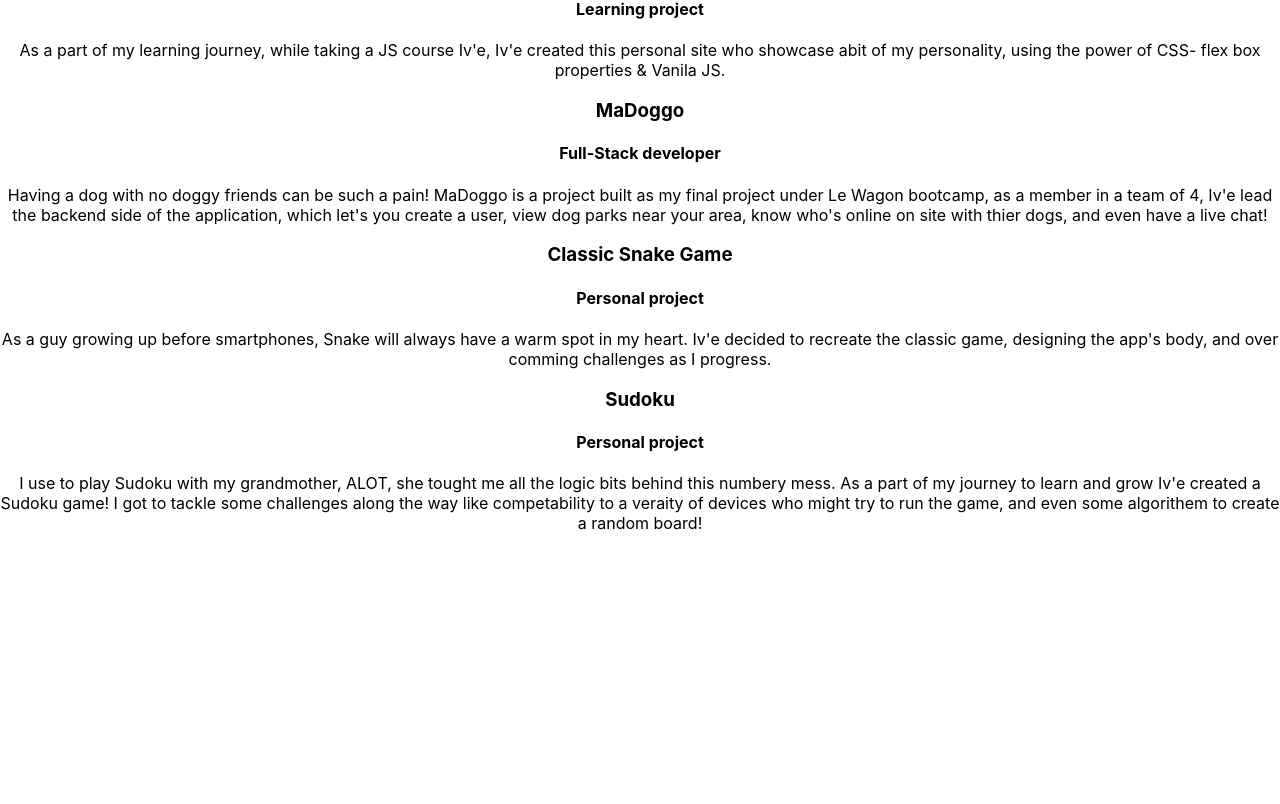
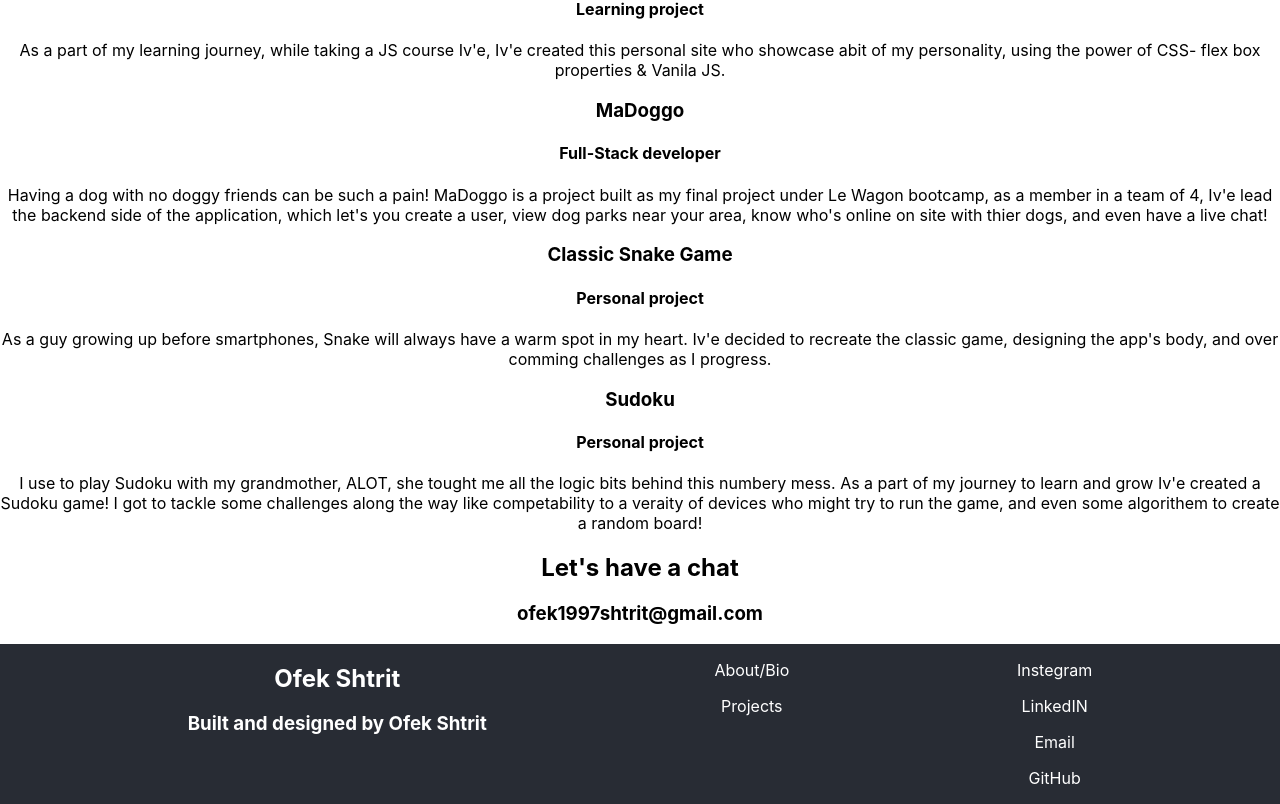
Before and after one commit to OverFishy/portfolio, a React (Create React App) app: page / in a window 1280 px wide. Shown: the part 1303-2107 px from the top of the page. Before the commit the page ends 1852 px from the top, so only its background shows below. Built offline with nearby package versions, Linux system fonts and the light colour scheme.

Commit message:
added Footer & contact info

```diff
--- a/src/App.css
+++ b/src/App.css
@@ -22,6 +22,18 @@
   justify-content: center;
   font-size: calc(10px + 2vmin);
   color: white;
+}
+
+.footer {
+  background-color: #282c34;
+  min-height: 20vh;
+  color: white;
+  display: flex;
+  justify-content: space-evenly;
+}
+
+.footer .links, .get-in-touch{
+  list-style-type: none;
 }
 
 .App-link {
--- a/src/App.js
+++ b/src/App.js
@@ -4,6 +4,8 @@ import { Header } from './header';
 import { MySkills } from './myskills';
 import './App.css';
 import { Projects } from './projectSection'
+import { Contact} from './contact'
+import { Footer } from './footer'
 
 function App() {
   return (
@@ -11,6 +13,8 @@ function App() {
         < Header />
         < MySkills />
         < Projects />
+        < Contact />
+        < Footer />
       </div>
 
   );
--- /dev/null
+++ b/src/contact.js
@@ -0,0 +1,8 @@
+export function Contact() {
+  return(
+    <div>
+      <h2>Let's have a chat</h2>
+      <h3>ofek1997shtrit@gmail.com</h3>
+    </div>
+  )
+}
--- /dev/null
+++ b/src/footer.js
@@ -0,0 +1,20 @@
+export function Footer() {
+  return (
+    <div className="footer">
+      <div className="peronal-details">
+        <h2>Ofek Shtrit</h2>
+        <h3>Built and designed by Ofek Shtrit</h3>
+      </div>
+      <li className="links">
+        <ul>About/Bio</ul>
+        <ul>Projects</ul>
+      </li>
+      <li className="get-in-touch">
+        <ul>Instegram</ul>
+        <ul>LinkedIN</ul>
+        <ul>Email</ul>
+        <ul>GitHub</ul>
+      </li>
+    </div>
+  )
+}
```
